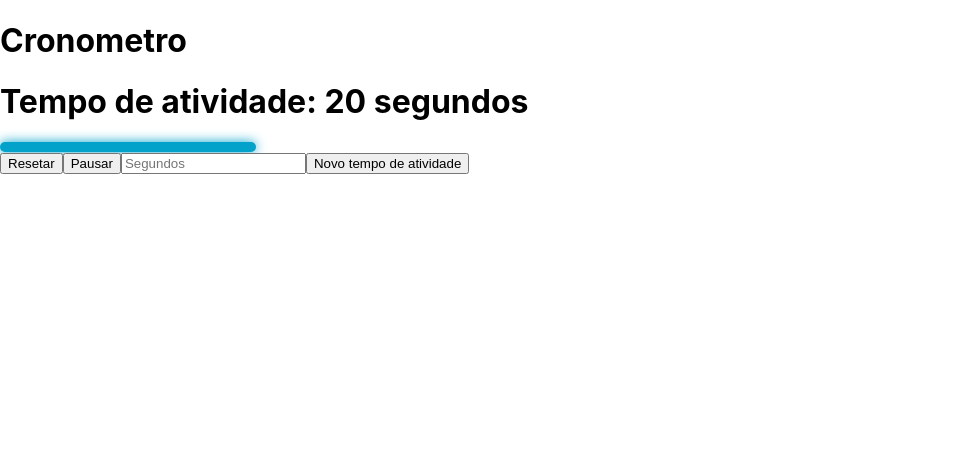
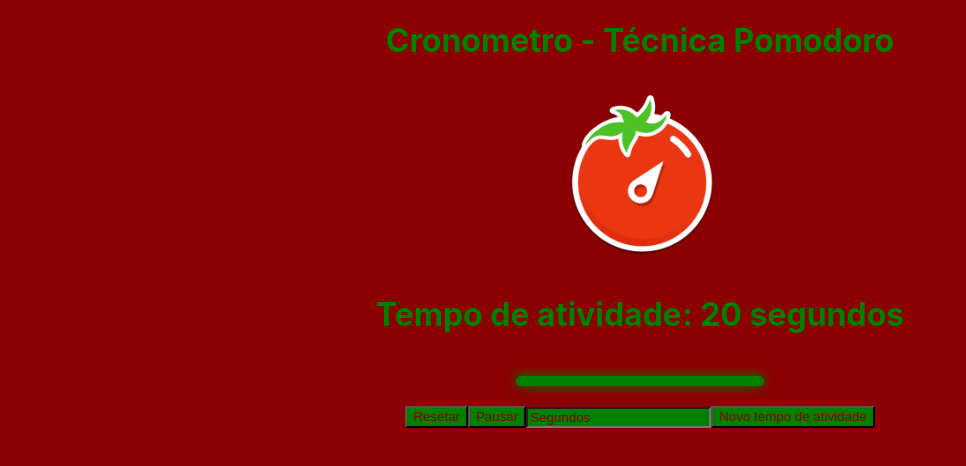
Before and after one commit to hzozimo/pomodoro, a React (Create React App) app: page /chronometer in a window 1280 px wide. Shown: the top 466 px of the page, without its empty margins (0-966 px from the left). Built offline with nearby package versions, Linux system fonts and the light colour scheme.

Commit message:
feito o css

```diff
--- a/src/components/style.js
+++ b/src/components/style.js
@@ -5,6 +5,7 @@ const ProgressBarContainer = styled.div`
   display: flex;
   justify-content: space-between;
   align-items: center;
+  margin: 20px;
 `;
 
 const ProgressContainer = styled.div`
@@ -13,15 +14,16 @@ const ProgressContainer = styled.div`
   height: 10px;
   border-radius: 5px;
   display: flex;
-  justify-content: flex-start;
+  justify-content: center;
   align-items: center;
+  background-color:darkred;
 `;
 
 const Progress = styled.div`
   height: 100%;
   border-radius: 5px;
-  background: #03a2ca;
-  box-shadow: 0 0 0.75em #03a2ca;
+  background: green;
+  box-shadow: 0 0 0.75em green;
 `;
 
 export {
--- a/src/pages/Chronometer.js
+++ b/src/pages/Chronometer.js
@@ -1,7 +1,9 @@
 import React, {useContext, useEffect} from 'react';
-import Context from "../context/Context"
-import EndsActivity from '../components/EndsActivity.js'
-import ActivityTime from '../components/ActivityTime.js'
+import Context from "../context/Context";
+import EndsActivity from '../components/EndsActivity.js';
+import ActivityTime from '../components/ActivityTime.js';
+import './pages.css';
+import pomodoro from '../assets/pomodoro.png';
 
 const Chronometer = () => {
   const {
@@ -37,13 +39,16 @@ const Chronometer = () => {
   }
 
   return (
-    <div>
-      <h1>Cronometro</h1>
+    <div className='pomodoro-container'>
+      <h1>Cronometro - Técnica Pomodoro</h1>
+      <div className='img-container'>
+        <img className='pomodoro-img' src= {pomodoro} alt='pomodoro'/>
+      </div>
       <div>
         {time === 0
           ? <EndsActivity />
           : (
-          <div>
+          <div className='activity-container'>
             <h1>Tempo de atividade: {time} segundos </h1>
             <ActivityTime progress={ time } />
           </div>
@@ -54,12 +59,14 @@ const Chronometer = () => {
           {time === 0
           && (<h2>Tempo de intervalo: {intervalTime} segundos</h2>)}
         </div>
+        <div className='input-container'>
           <button onClick={ reset }>Resetar</button>
           <button onClick={pause}>Pausar</button>
           <label htmlFor='seconds'>
           <input type='number' name='seconds' placeholder="Segundos" onChange={ (e)=> setSecondInput(e.target.value) }/>
           </label>
           <button onClick={() => setTime(secondInput)}>Novo tempo de atividade</button>
+        </div>
 
     </div>
   )
--- a/src/pages/Home.js
+++ b/src/pages/Home.js
@@ -1,23 +1,25 @@
 import React from 'react'
 import { Link } from 'react-router-dom'
+import './pages.css'
 
 const Home = () => {
 
   return(
-    <div>
+    <div className='home-container'>
       <h1>Desafio - Pomodoro</h1>
       <p>
           Bem vindos ao Teste Técnico de Henrique Zózimo para a VilaApps!
       </p>
       <br/>
       <p>
-        A Técnica Pomodoro é um método de gerenciamento de tempo desenvolvido por
+        A <a href='https://brasilescola.uol.com.br/dicas-de-estudo/tecnica-pomodoro-que-e-e-como-funciona.htm' target='_blank' rel="noreferrer">Técnica Pomodoro</a>
+        é um método de gerenciamento de tempo desenvolvido por
         Francesco Cirillo no final dos anos 1980. A técnica usa um cronômetro para dividir o
         trabalho em intervalos, tradicionalmente de 25 minutos de duração, separados por
         intervalos curtos - 5 minutos.
         Porém, buscando uma maior praticidade para esta página que é uma avaliação técnica, os temporizadores
-        deverão estar em segundos e não em minutos. Ou seja, os 25 minutos de duração
-        deverão ser 25 segundos e os 5 minutos de intervalo deverão ser 5 segundos.
+        estarão em segundos e não em minutos. Ou seja, os 25 minutos de duração
+        serão 25 segundos e os 5 minutos de intervalo serão 5 segundos.
       </p>
         <Link to="/chronometer">Ligar cronômetro</Link>
     </div>
--- /dev/null
+++ b/src/pages/pages.css
@@ -0,0 +1,68 @@
+body {
+  background-color:darkred;
+  color: green;
+}
+
+.home-container {
+  justify-items: center;
+  margin: auto;
+  width: 50%
+
+}
+
+.home-container a {
+  color: green
+}
+
+.pomodoro-container {
+  display: flex;
+  flex-direction: column;
+  justify-content: space-between;
+  text-align: center;
+
+}
+.img-container {
+  display: flex;
+  justify-content: center;
+  justify-items: center;
+
+
+}
+
+.pomodoro-img {
+  display: flex;
+  width: 20%;
+  justify-content: center;
+  justify-items: center;
+
+
+}
+
+button {
+  background-color:green;
+  color:darkred
+}
+
+input {
+  background-color:green;
+  color:darkred;
+}
+
+::placeholder {
+  color: darkred;
+}
+
+.activity-container {
+  display: flex;
+  flex-direction: column;
+  justify-content: center;
+  justify-items: center;
+  text-align: center;
+}
+
+.input-container {
+  display: flex;
+  flex-direction: row;
+  justify-content: center;
+  justify-items: center;
+}
```
Also changed, not shown: src/assets/pomodoro.png (added). Lines whose indentation alone changed are shown as unchanged.
